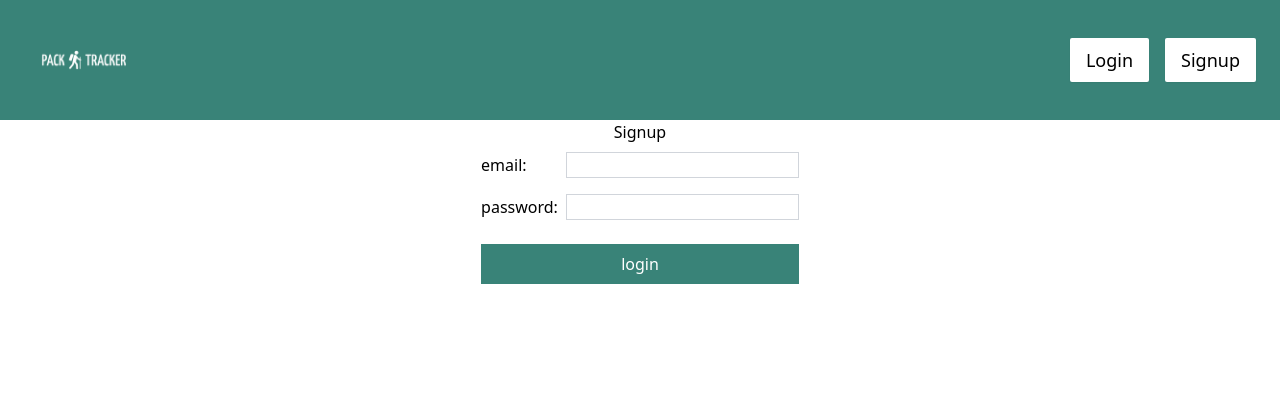
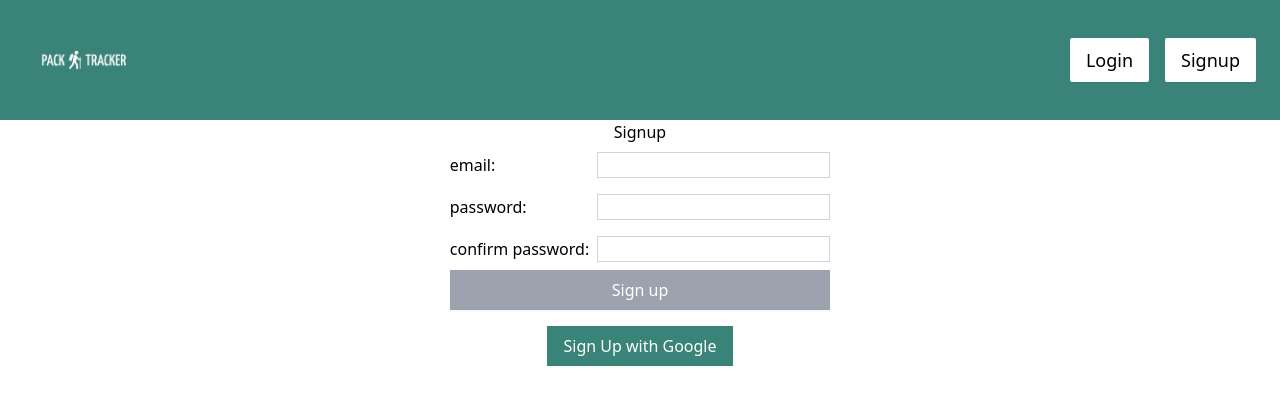
Before and after one commit to jrmeyers92/pack-tracker, a Next.js app: page /signup in a window 1280 px wide. Shown: the top 404 px of the page. Built offline with nearby package versions, Linux system fonts and the light colour scheme; no server answers.

Commit message:
add .btn styling and add ability to login with google

```diff
--- a/src/app/globals.css
+++ b/src/app/globals.css
@@ -6,3 +6,13 @@
   @apply overflow-y-hidden;
   max-height: calc(100vh - 120px);
 }
+
+@layer components {
+  .btn {
+    @apply bg-primary text-white hover:bg-primary-600 transition-all duration-150 shadow-sm hover:shadow-md px-4 py-2;
+  }
+
+  .btn:disabled {
+    @apply bg-gray-400;
+  }
+}
--- a/src/app/shared/Nav.js
+++ b/src/app/shared/Nav.js
@@ -44,11 +44,15 @@ const Nav = () => {
         )}
 
         {user && (
-          <li
-            onClick={logout}
-            className="bg-white mx-2 px-4 py-2 text-lg rounded-sm hover:bg-gray-100 cursor-pointer duration-150 shadow-sm hover:shadow-md"
-          >
-            Logout
+          <li className="flex flex-col">
+            <span className="text-white">Hi, {user.email}</span>
+
+            <button
+              onClick={logout}
+              className="bg-white mx-2 px-4 py-2 text-lg rounded-sm hover:bg-gray-100 cursor-pointer duration-150 shadow-sm hover:shadow-md mt-2"
+            >
+              Logout
+            </button>
           </li>
         )}
       </ul>
--- a/src/app/signup/page.js
+++ b/src/app/signup/page.js
@@ -1,14 +1,17 @@
 "use client";
 
-import { useState } from "react";
+import { useEffect, useState } from "react";
 import { useSignup } from "../hooks/useSignup";
 import { auth } from "../firebase/firebaseConfig";
 import { useRouter } from "next/navigation.js";
 import { useAuthState } from "react-firebase-hooks/auth";
+import { signInWithPopup, GoogleAuthProvider } from "firebase/auth";
 
 const signup = () => {
   const [email, setEmail] = useState("");
   const [password, setPassword] = useState("");
+  const [confirmPassword, setConfirmPassword] = useState("");
+  const [disabled, setDisabled] = useState(true);
   const { error, signup } = useSignup();
   const [user, loading] = useAuthState(auth);
   const router = useRouter();
@@ -16,6 +19,44 @@ const signup = () => {
   if (user) {
     router.push("/");
   }
+
+  const handleGoogleSignIn = () => {
+    const provider = new GoogleAuthProvider();
+    signInWithPopup(auth, provider)
+      .then((result) => {
+        // This gives you a Google Access Token. You can use it to access the Google API.
+        const credential = GoogleAuthProvider.credentialFromResult(result);
+        const token = credential.accessToken;
+        // The signed-in user info.
+        const user = result.user;
+        // IdP data available using getAdditionalUserInfo(result)
+        // ...
+      })
+      .catch((error) => {
+        // Handle Errors here.
+        const errorCode = error.code;
+        const errorMessage = error.message;
+        // The email of the user's account used.
+        const email = error.customData.email;
+        // The AuthCredential type that was used.
+        const credential = GoogleAuthProvider.credentialFromError(error);
+        // ...
+      });
+  };
+
+  useEffect(() => {
+    let regex = new RegExp("[a-z0-9]+@[a-z]+.[a-z]{2,3}");
+
+    if (
+      password == confirmPassword &&
+      password.length > 3 &&
+      regex.test(email)
+    ) {
+      setDisabled(false);
+    } else {
+      setDisabled(true);
+    }
+  }, [password, confirmPassword, email]);
 
   const handleSubmit = (e) => {
     e.preventDefault();
@@ -46,9 +87,25 @@ const signup = () => {
             className="border border-gray-300"
           />
         </label>
-        <button className="bg-primary px-4 py-2 mt-4 text-white">login</button>
+
+        <label className="flex items-center justify-between my-2">
+          <span className="mr-2">confirm password:</span>
+          <input
+            required
+            type="password"
+            onChange={(e) => setConfirmPassword(e.target.value)}
+            value={confirmPassword}
+            className="border border-gray-300"
+          />
+        </label>
+        <button className="btn" type="submit" disabled={disabled}>
+          Sign up
+        </button>
         {error && <p>{error}</p>}
       </form>
+      <button className="btn my-4" onClick={handleGoogleSignIn}>
+        Sign Up with Google
+      </button>
     </div>
   );
 };
```
